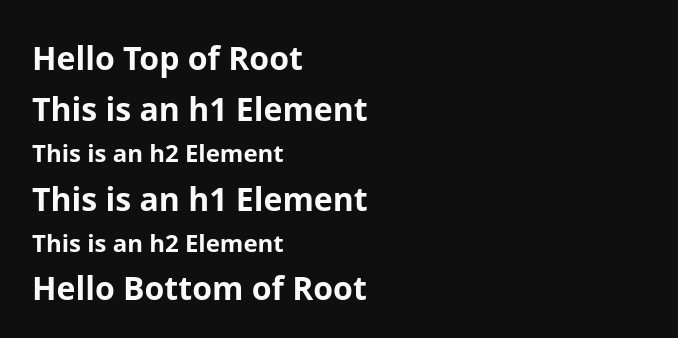
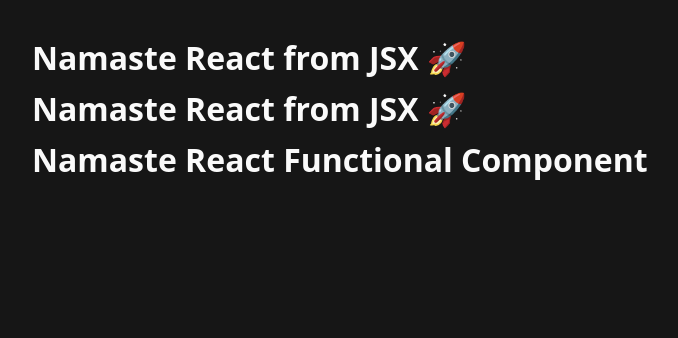
Before and after one commit to axai-kaizoku/namaste-react, a React (Vite) app: page / in a window 1280 px wide. Shown: the top 338 px of the page, without its empty margins (0-678 px from the left). Built offline with nearby package versions, Linux system fonts and the light colour scheme.

Commit message:
Laying the foundations (#3)
* add scripts

* babel is superb

* add react components
- functional components
- component composition

* add react components

```diff
--- a/App.js
+++ b/App.js
@@ -1,43 +1,26 @@
-import React from 'react';
-import ReactDOM from 'react-dom/client';
+import React from "react"
+import ReactDOM from "react-dom/client"
 
-const parent = React.createElement('div', { id: 'parent' }, [
-	React.createElement('div', { id: 'child', key: crypto.randomUUID() }, [
-		React.createElement(
-			'h1',
-			{ key: crypto.randomUUID() },
-			'This is an h1 Element',
-		),
-		React.createElement(
-			'h2',
-			{ key: crypto.randomUUID() },
-			'This is an h2 Element',
-		),
-	]),
-	React.createElement('div', { id: 'child2', key: crypto.randomUUID() }, [
-		React.createElement(
-			'h1',
-			{ key: crypto.randomUUID() },
-			'This is an h1 Element',
-		),
-		React.createElement(
-			'h2',
-			{ key: crypto.randomUUID() },
-			'This is an h2 Element',
-		),
-	]),
-]);
+// React Element
 
-// console.log(parent);
+const Title = () => {
+  return <h1 className="head">Namaste React from JSX 🚀</h1>
+}
 
-const heading = React.createElement(
-	'h1',
-	{ id: 'heading' },
-	'Hello World From React !',
-);
+const number = 1000
 
-// console.log(heading);
+// React Functional Component
+const Heading = () => {
+  return (
+    <div id="container">
+      <Title />
+      <h2>{console.log(number)}</h2>
+      {Title()}
+      <h1>Namaste React Functional Component</h1>
+    </div>
+  )
+}
 
-const root = ReactDOM.createRoot(document.getElementById('root'));
+const root = ReactDOM.createRoot(document.getElementById("root"))
 
-root.render(parent);
+root.render(<Heading />)
--- a/index.html
+++ b/index.html
@@ -7,15 +7,10 @@
     <title>Namaste React</title>
   </head>
   <body>
-		<h1>Hello Top of Root</h1>
-
-		<header id="header"></header>
     <div id="root">
       <h1>Akshay is here</h1>
     </div>
 
-		<h1>Hello Bottom of Root</h1>
-
     <script type="module" src="./App.js"></script>
   </body>
 </html>
--- a/package.json
+++ b/package.json
@@ -3,6 +3,8 @@
   "version": "1.0.0",
   "description": "namaste react course",
   "scripts": {
+    "start": "parcel index.html",
+    "build": "parcel build index.html",
     "test": "jest"
   },
   "repository": {
--- a/styles.css
+++ b/styles.css
@@ -1,9 +1,5 @@
-#heading {
-	color: red;
-}
-
 :root {
-	--background: oklch(0.168 0 0);
+  --background: oklch(0.2 0 0);
   --foreground: oklch(0.985 0 0);
   --card: oklch(0.205 0 0);
   --card-foreground: oklch(0.985 0 0);
```
Also changed, not shown: 1 other file (tests, documents, lock files or other folders). Lines whose indentation alone changed are shown as unchanged.
